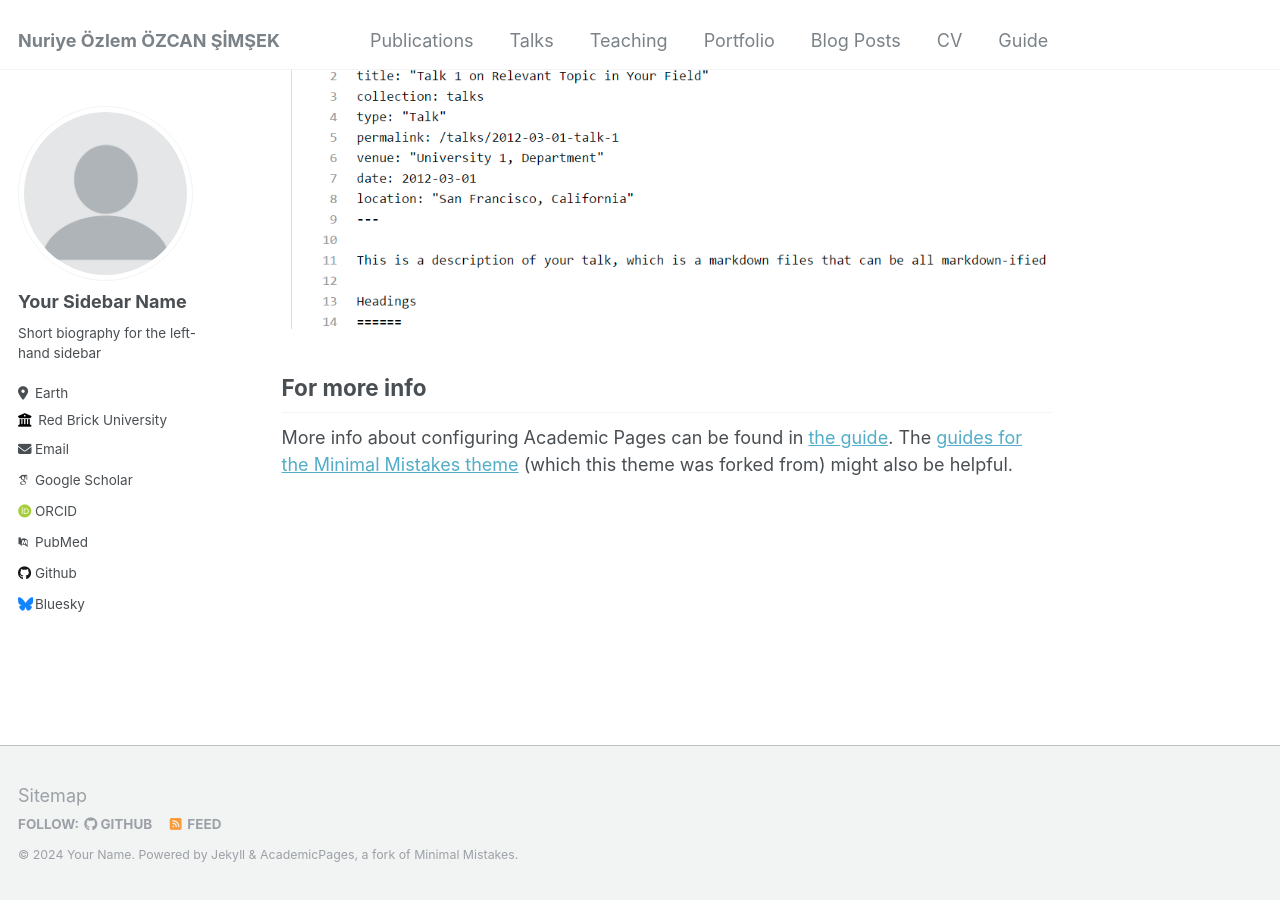
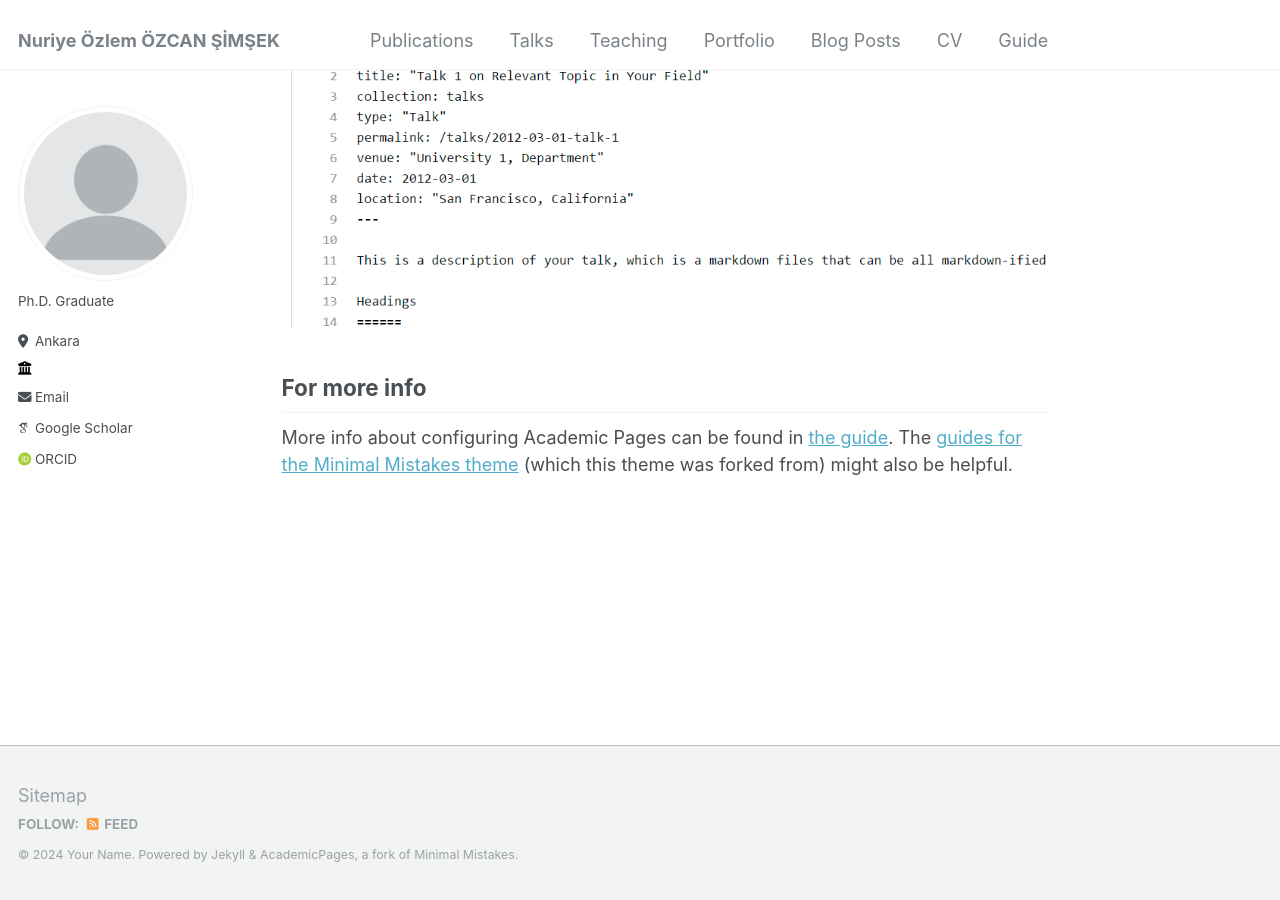
Before and after one commit to nozlemozcan/nozlemozcan.github.io, a Jekyll site: the page built from _pages/about.md, in a window 1280 px wide and 900 px high, scrolled down 2660 px. Built offline with Jekyll 4.4.1, drawn with Linux system fonts in a browser that asks for light colours; some web fonts are replaced.

Commit message:
Update _config.yml

```diff
--- a/_config.yml
+++ b/_config.yml
@@ -14,7 +14,7 @@ name                     : &name "Your Name"
 description              : &description "personal description"
 url                      : https://nozlemozcan.github.io # the base hostname & protocol for your site
 baseurl                  : "" # the subpath of your site, e.g. "/blog"
-repository               : "academicpages/academicpages.github.io"
+repository               : "nozlemozcan/nozlemozcan.github.io"
 
 # Site Author - The following control what appear as part of the author content on the side bar.
 #               If a field is blank the icon and link will not appear, otherwise it will be shown.
@@ -22,33 +22,33 @@ repository               : "academicpages/academicpages.github.io"
 author:
   # Biographic information
   avatar           : "profile.png"
-  name             : "Your Sidebar Name"
+  name             : ""
   pronouns         : # example: "she/her"
-  bio              : "Short biography for the left-hand sidebar"
-  location         : "Earth"
-  employer         : "Red Brick University"
+  bio              : "Ph.D. Graduate"
+  location         : "Ankara"
+  employer         : ""
   uri              : # URL
-  email            : "none@example.org"
+  email            : "nozlemozcan@gmail.com"
 
   # Academic websites
   arxiv            : # URL - Update with the correct link to your profile
-  googlescholar    : "https://scholar.google.com/citations?user=PS_CX0AAAAAJ"
+  googlescholar    : "https://scholar.google.com/citations?user=ASPZpXEAAAAJ&hl=en"
   impactstory      : # URL
-  orcid            : "http://orcid.org/yourorcidurl"
+  orcid            : "https://orcid.org/my-orcid?orcid=0000-0002-4019-1812"
   semantic         : # URL
-  pubmed           : "https://www.ncbi.nlm.nih.gov/pubmed/?term=john+snow"
+  pubmed           : # URL
   researchgate     : # URL
 
   # Repositories and software development
   bitbucket        : # Username - Update with your username on the site
   codepen          : # Username
   dribbble         : # Username
-  github           : "academicpages"
+  github           : # Username
   kaggle           : # Username
   stackoverflow    : # User number or user number and name (i.e., use "1" or "1/jeff-atwood")
 
   # Social media
-  bluesky          : "bsky.app" # Replace this with you Bluesky username
+  bluesky          : # Username
   facebook         : # Username
   flickr           : # Username
   foursquare       : # Username
```
